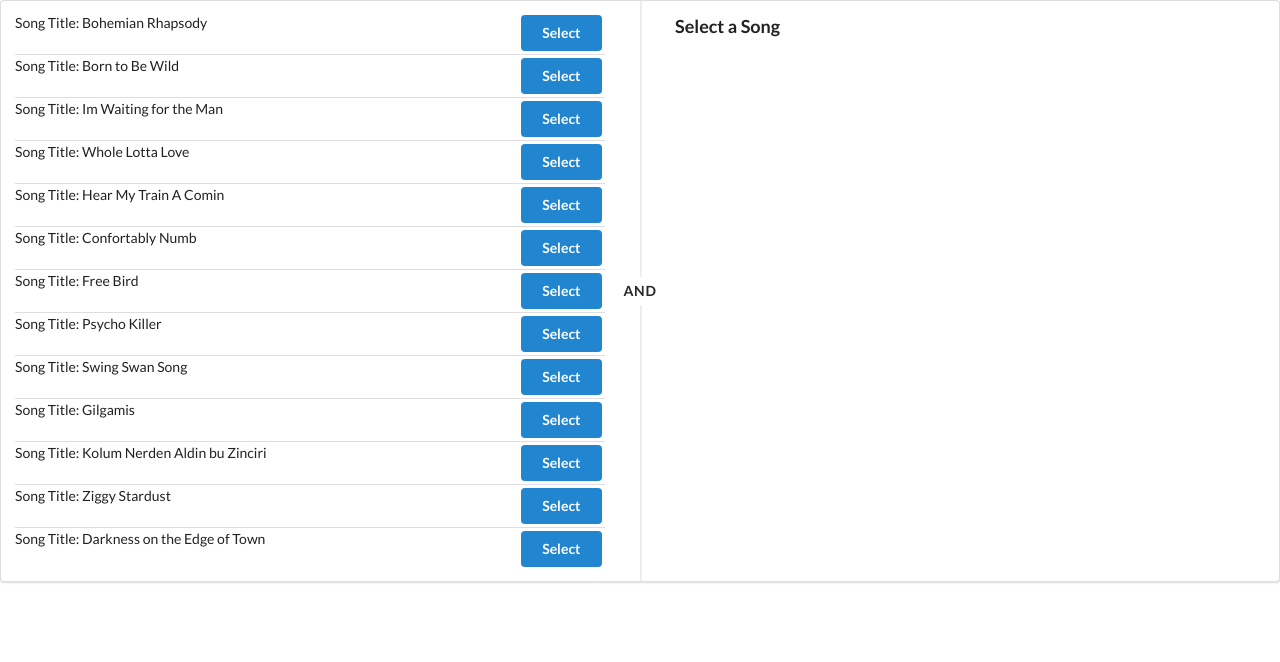
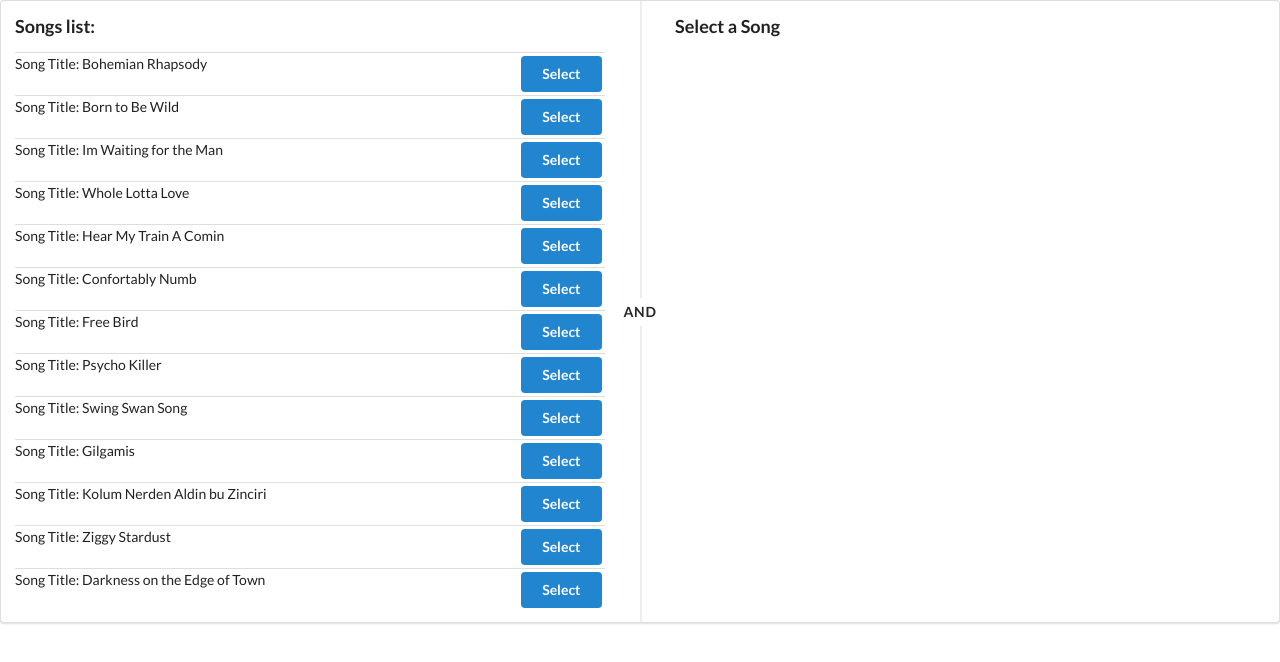
Before and after one commit to Selchuck/songs-detail, a React (Create React App) app: page / in a window 1280 px wide. Shown: the top 662 px of the page. Built offline with nearby package versions, Linux system fonts and the light colour scheme.

Commit message:
add a header to the list of songs

```diff
--- a/src/components/SongList.js
+++ b/src/components/SongList.js
@@ -26,6 +26,7 @@ class SongList extends Component {
   render() {
     return (
       <div className="ui divided list">
+        <h3>Songs list:</h3>
         {this.renderList()}
       </div>
     );
```
